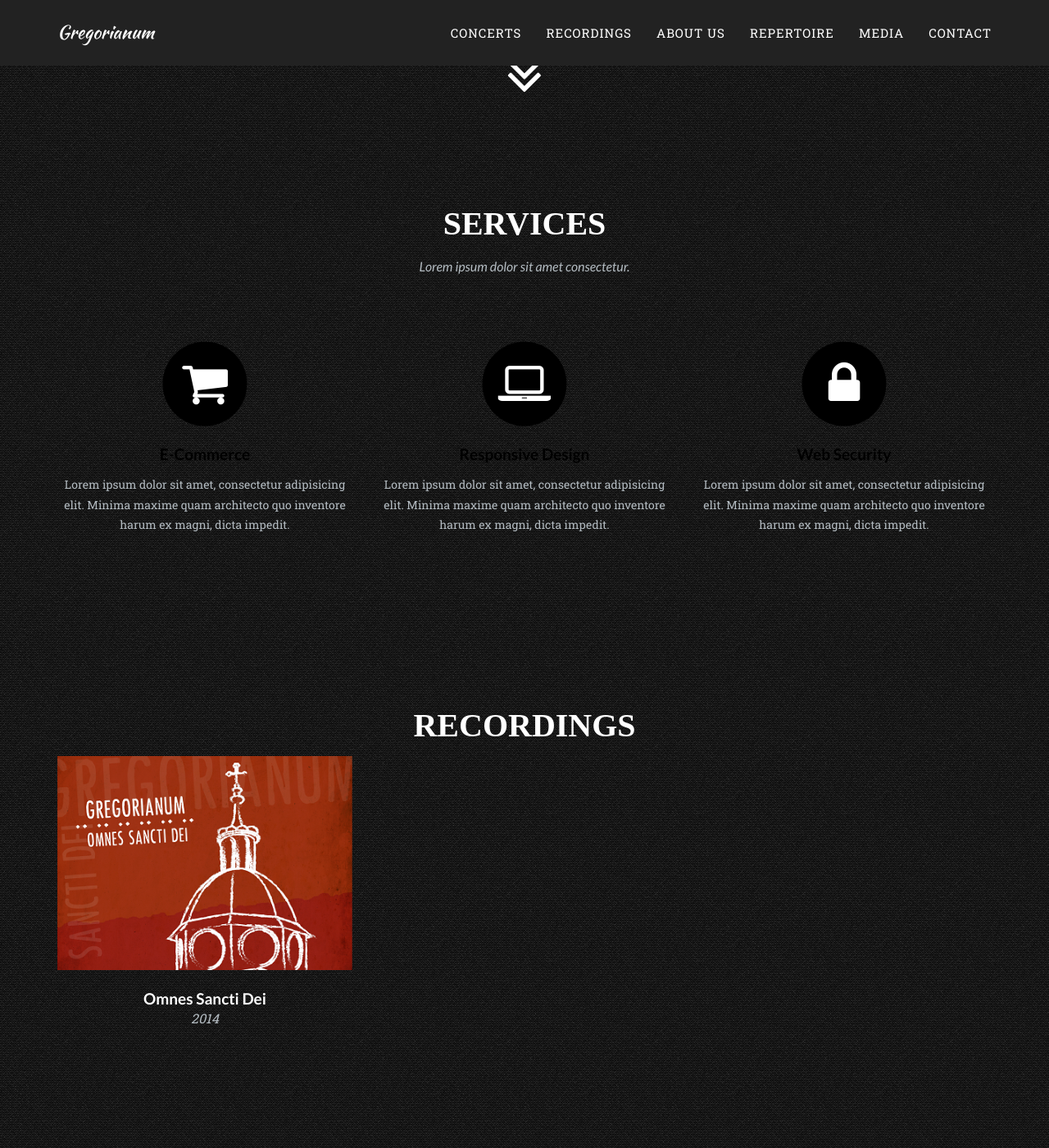
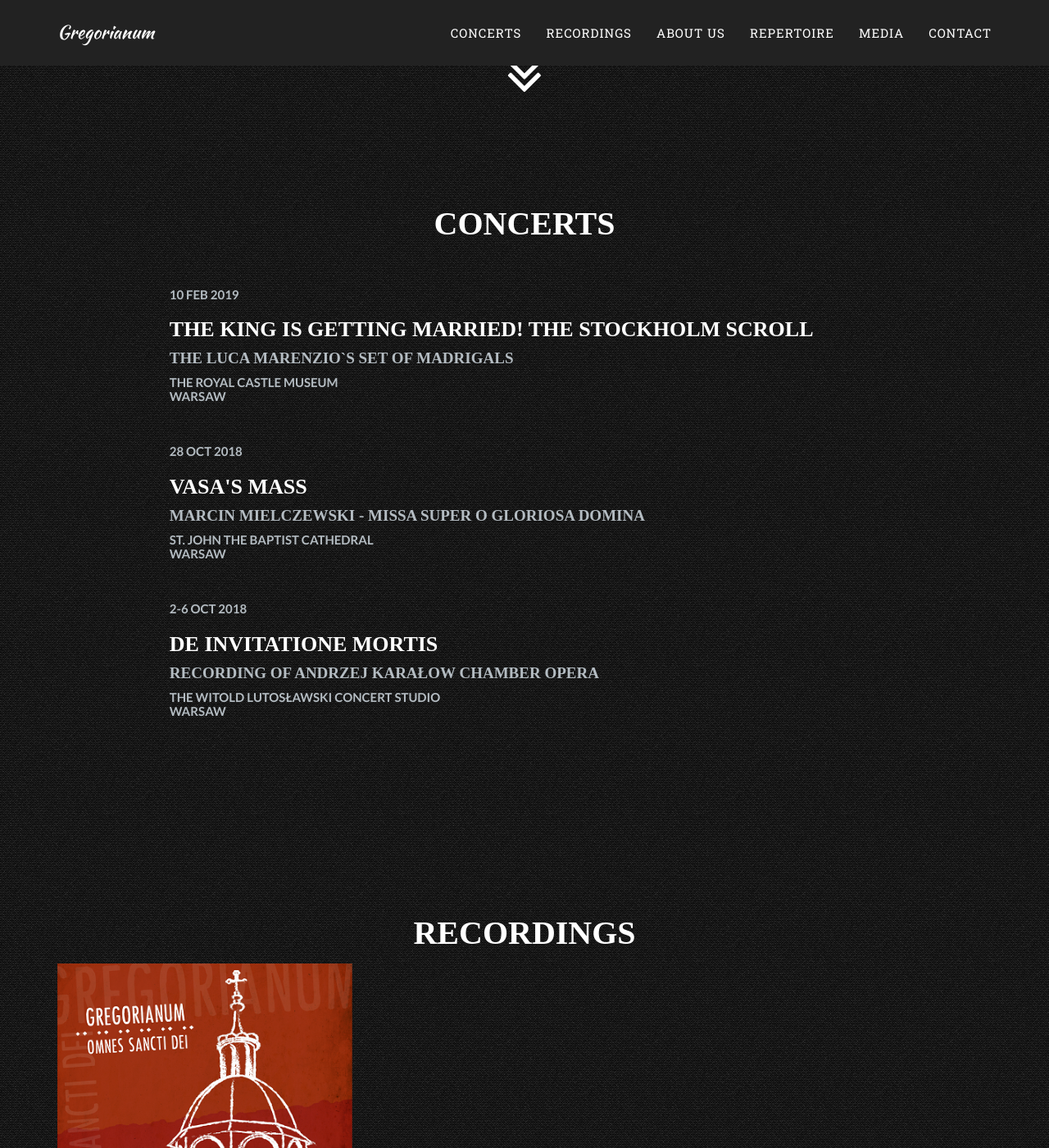
Before and after one commit to tomgozdek/tomgozdek.github.io, a Jekyll site: the page built from index.html, in a window 1280 px wide and 1400 px high, scrolled down 463 px. Shown: the whole window at 82% size. Built offline with Jekyll 4.4.1, drawn with Linux system fonts in a browser that asks for light colours; some web fonts are replaced.

Commit message:
Create and adjust concert section

```diff
--- /dev/null
+++ b/_includes/concerts_list.html
@@ -0,0 +1,35 @@
+<!-- Services Section -->
+    <section id="services">
+        <div class="container">
+            <div class="row">
+                <div class="col-lg-12 text-center">
+                    <h2 class="section-heading">Concerts</h2>
+                </div>
+            </div>
+
+            {% for post in site.categories.concerts %}
+            <!--
+            <div class="row align-items-center text-center">
+                <div class="col-md-4 text-muted">
+                    <h5>{{ post.concert-date }}</h5>
+                </div>
+
+                <div class="col-md-6">
+                    <h3>{{ post.title }}</h3>
+                    <h4 class="text-muted">{{ post.description }}</h4>
+                </div>
+
+                <div class="col-md-4 text-muted">
+                    <h5>{{ post.place }}<br>{{ post.city }}</h5>
+                </div>
+            </div>
+            -->
+            <div class="row margin-left">
+                <h5 class="text-muted">{{ post.concert-date }}</h5>
+                <h3>{{ post.title }}</h3>
+                <h4 class="text-muted">{{ post.description }}</h4>
+                <h5 class="text-muted">{{ post.place }}<br>{{ post.city }}</h5>
+            </div>
+            {% endfor %}
+        </div>
+    </section>
--- a/_includes/services.html
+++ /dev/null
@@ -1,37 +0,0 @@
-<!-- Services Section -->
-    <section id="services">
-        <div class="container">
-            <div class="row">
-                <div class="col-lg-12 text-center">
-                    <h2 class="section-heading">Services</h2>
-                    <h3 class="section-subheading text-muted">Lorem ipsum dolor sit amet consectetur.</h3>
-                </div>
-            </div>
-            <div class="row text-center">
-                <div class="col-md-4">
-                    <span class="fa-stack fa-4x">
-                        <i class="fa fa-circle fa-stack-2x text-primary"></i>
-                        <i class="fa fa-shopping-cart fa-stack-1x fa-inverse"></i>
-                    </span>
-                    <h4 class="service-heading">E-Commerce</h4>
-                    <p class="text-muted">Lorem ipsum dolor sit amet, consectetur adipisicing elit. Minima maxime quam architecto quo inventore harum ex magni, dicta impedit.</p>
-                </div>
-                <div class="col-md-4">
-                    <span class="fa-stack fa-4x">
-                        <i class="fa fa-circle fa-stack-2x text-primary"></i>
-                        <i class="fa fa-laptop fa-stack-1x fa-inverse"></i>
-                    </span>
-                    <h4 class="service-heading">Responsive Design</h4>
-                    <p class="text-muted">Lorem ipsum dolor sit amet, consectetur adipisicing elit. Minima maxime quam architecto quo inventore harum ex magni, dicta impedit.</p>
-                </div>
-                <div class="col-md-4">
-                    <span class="fa-stack fa-4x">
-                        <i class="fa fa-circle fa-stack-2x text-primary"></i>
-                        <i class="fa fa-lock fa-stack-1x fa-inverse"></i>
-                    </span>
-                    <h4 class="service-heading">Web Security</h4>
-                    <p class="text-muted">Lorem ipsum dolor sit amet, consectetur adipisicing elit. Minima maxime quam architecto quo inventore harum ex magni, dicta impedit.</p>
-                </div>
-            </div>
-        </div>
-    </section>
--- a/_layouts/default.html
+++ b/_layouts/default.html
@@ -7,7 +7,7 @@
     <body id="page-top" class="index">
 
     {% include header.html %}
-    {% include services.html %}
+    {% include concerts_list.html %}
     {% include portfolio_grid.html %}
     {% include about.html %}
     {% include media.html %}
```
Also changed, not shown: _includes/css/agency.css (+37 -0 lines), concerts/_posts/2018-06-10-opera_karalow.md (added, +8 -0 lines), concerts/_posts/2018-10-28-msza_wazowska.md (added, +8 -0 lines), concerts/_posts/2019-02-10-madrygaly.md (added, +8 -0 lines).
